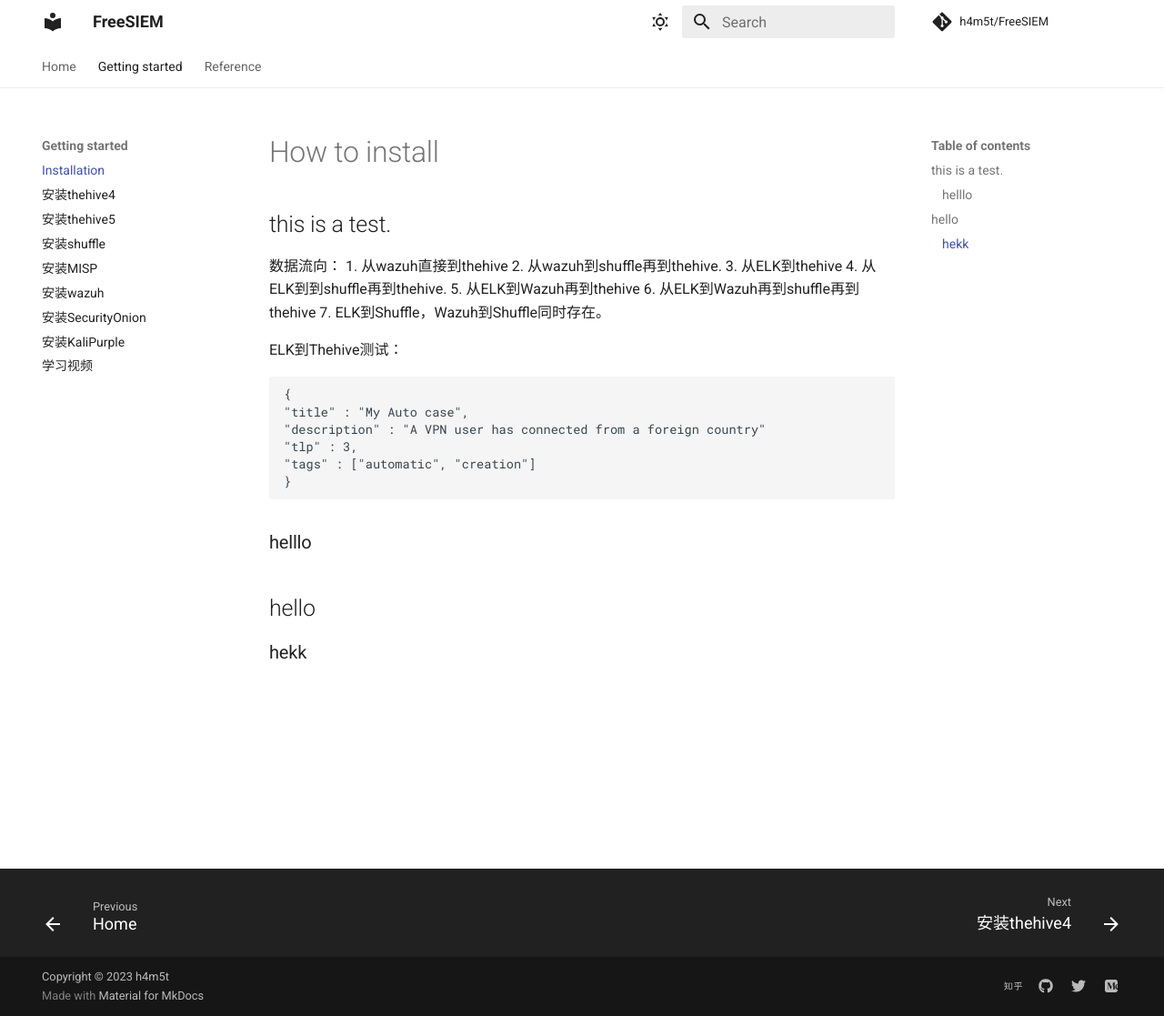
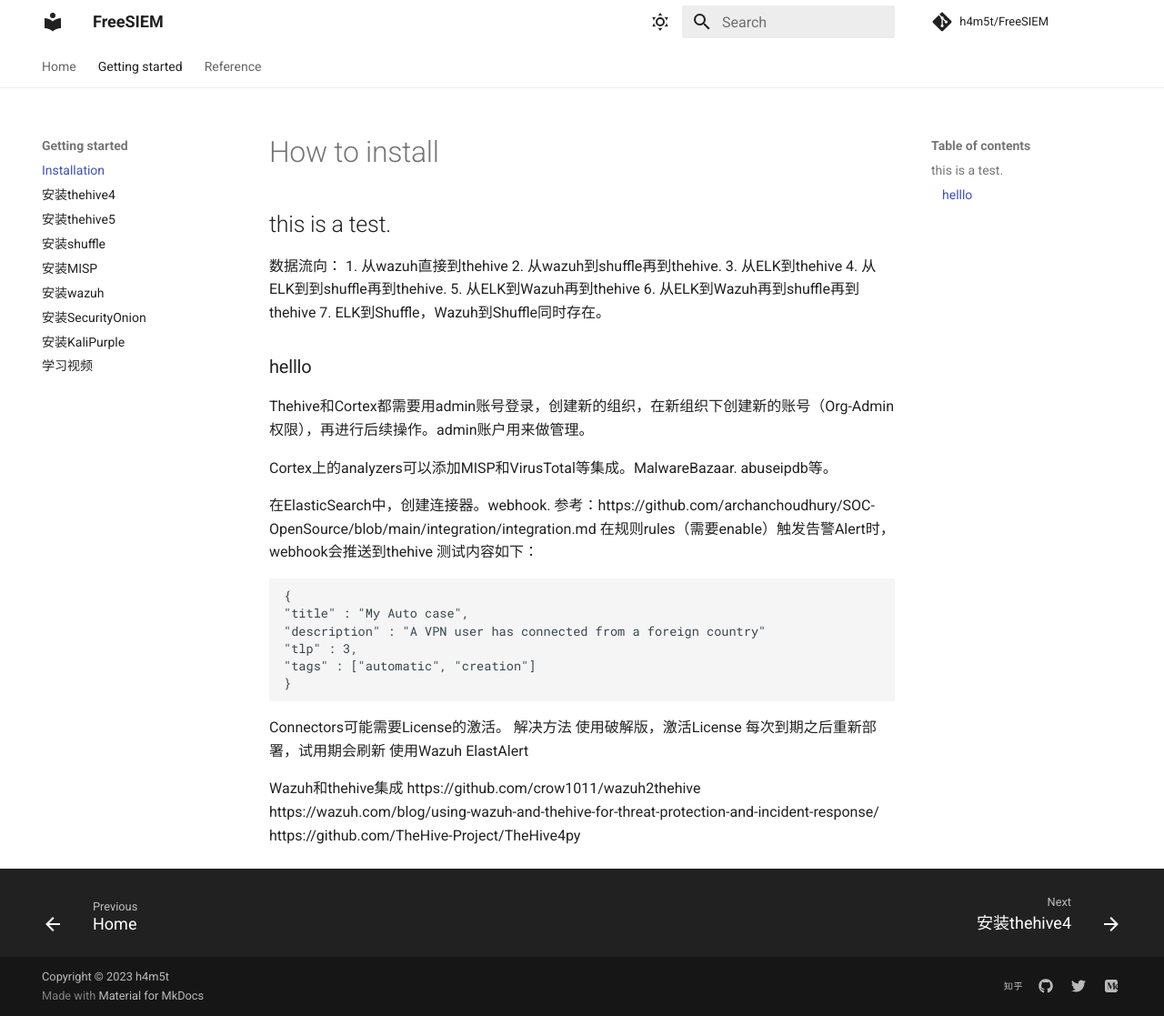
Before and after one commit to h4m5t/FreeSIEM, an MkDocs documentation site: the page built from docs/install.md, in a window 1280 px wide and 1117 px high. Shown: the whole window at 91% size. Built offline with MkDocs 1.6.1 and Material for MkDocs 9.7.7, drawn with Linux system fonts in a browser that asks for light colours; comment, search, counter and statistics services are not loaded.

Commit message:
Update install.md

````diff
--- a/docs/install.md
+++ b/docs/install.md
@@ -10,7 +10,17 @@
 7. ELK到Shuffle，Wazuh到Shuffle同时存在。
 
 
-ELK到Thehive测试：
+
+
+### helllo
+Thehive和Cortex都需要用admin账号登录，创建新的组织，在新组织下创建新的账号（Org-Admin权限），再进行后续操作。admin账户用来做管理。
+
+Cortex上的analyzers可以添加MISP和VirusTotal等集成。MalwareBazaar. abuseipdb等。
+
+在ElasticSearch中，创建连接器。webhook.
+参考：https://github.com/archanchoudhury/SOC-OpenSource/blob/main/integration/integration.md
+在规则rules（需要enable）触发告警Alert时，webhook会推送到thehive
+测试内容如下：
 
 ```
 {
@@ -21,6 +31,15 @@ ELK到Thehive测试：
 }
 ```
 
-### helllo
-## hello
-### hekk
+Connectors可能需要License的激活。
+解决⽅法
+使⽤破解版，激活License
+每次到期之后重新部署，试⽤期会刷新
+使⽤Wazuh
+ElastAlert
+
+
+Wazuh和thehive集成
+https://github.com/crow1011/wazuh2thehive
+https://wazuh.com/blog/using-wazuh-and-thehive-for-threat-protection-and-incident-response/
+https://github.com/TheHive-Project/TheHive4py
````
